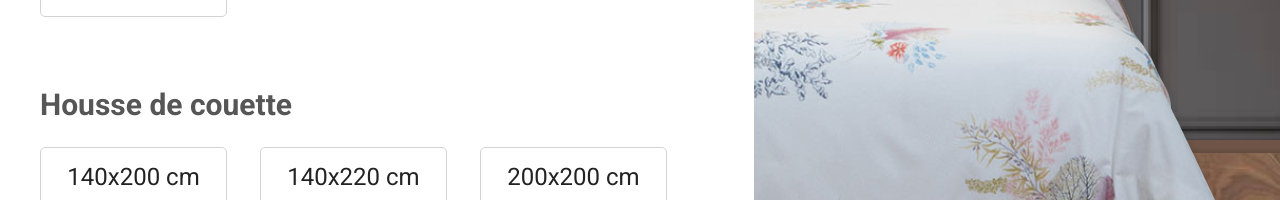
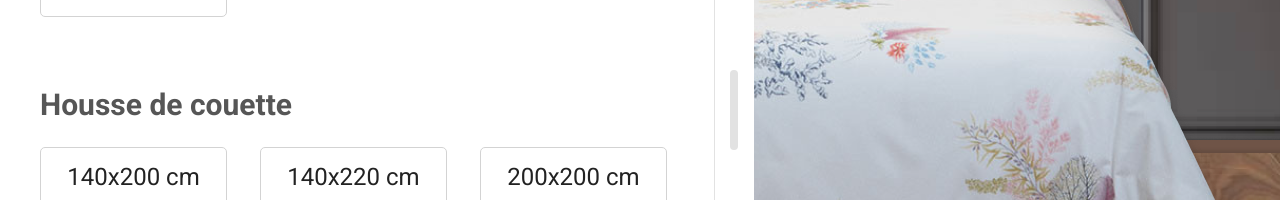
Before and after one commit to FlorianDurand/yves-delorme-simulateur, a Next.js app: page / in a window 1280 px wide. Both pictures are taken after a click on the button "Tailles". Shown: the part 330-530 px from the top of the page. Built offline with nearby package versions, Linux system fonts and the light colour scheme.

Commit message:
left again oui

```diff
--- a/components/Menu.js
+++ b/components/Menu.js
@@ -22,7 +22,7 @@ const articles = [
 		name : 'palmea',
 		image : '/static/palmea.png',
 		description: 'Coton - 120 fil/m²',
-		couette: '/static/Bed/palmea.png'
+		couette: '/static/Bed/couette.png'
 	}
 
 ]
--- a/components/MenuLeft.js
+++ b/components/MenuLeft.js
@@ -17,6 +17,7 @@ const MenuLeft = () => {
 			<MenuLeftBase name={'Draps plat'} contents={['180x295 cm','240x295 cm','270x295 cm']}  />
 			<MenuLeftBase name={'Draps housse'} contents={['140x200 cm','160x200 cm','180x200 cm','200x200 cm']}  />
 		</div>
+		<div className={styles.barre}><div className={styles.littleRectangle}></div></div>
 		</div>
 	)
 
--- a/components/MenuLeft.module.css
+++ b/components/MenuLeft.module.css
@@ -10,7 +10,9 @@
     font-family: Roboto;
     overflow-y:scroll;
 }
-
+.menu::-webkit-scrollbar{
+    display: none;
+}
 .title{
     font-size: 48px;
     font-weight: bold;
@@ -57,3 +59,22 @@
     height: 60px;
     margin-bottom: 37px;
 }
+
+.barre{
+    z-index: 8000;
+    position: fixed;
+    width: 40px;
+    top: 0;
+    left:714px;
+    border-left: 1px solid #E2E2E2;
+    height: 100%;
+}
+.littleRectangle{
+    position: fixed;
+    width:8px;
+    height: 80px;
+    background: #E2E2E2;
+    border-radius: 30px;
+    left:730px;
+    top:50%;
+}
```
